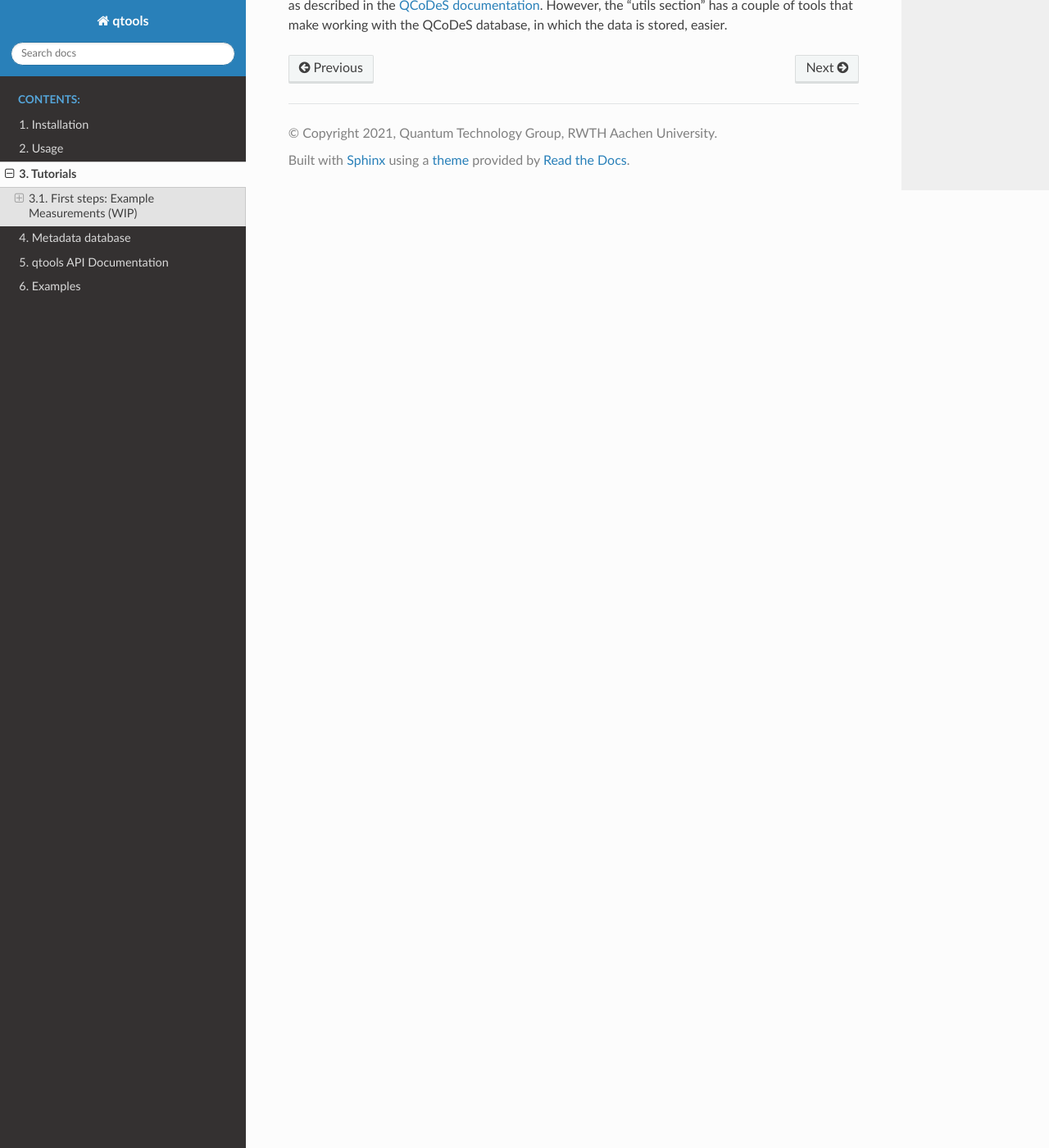
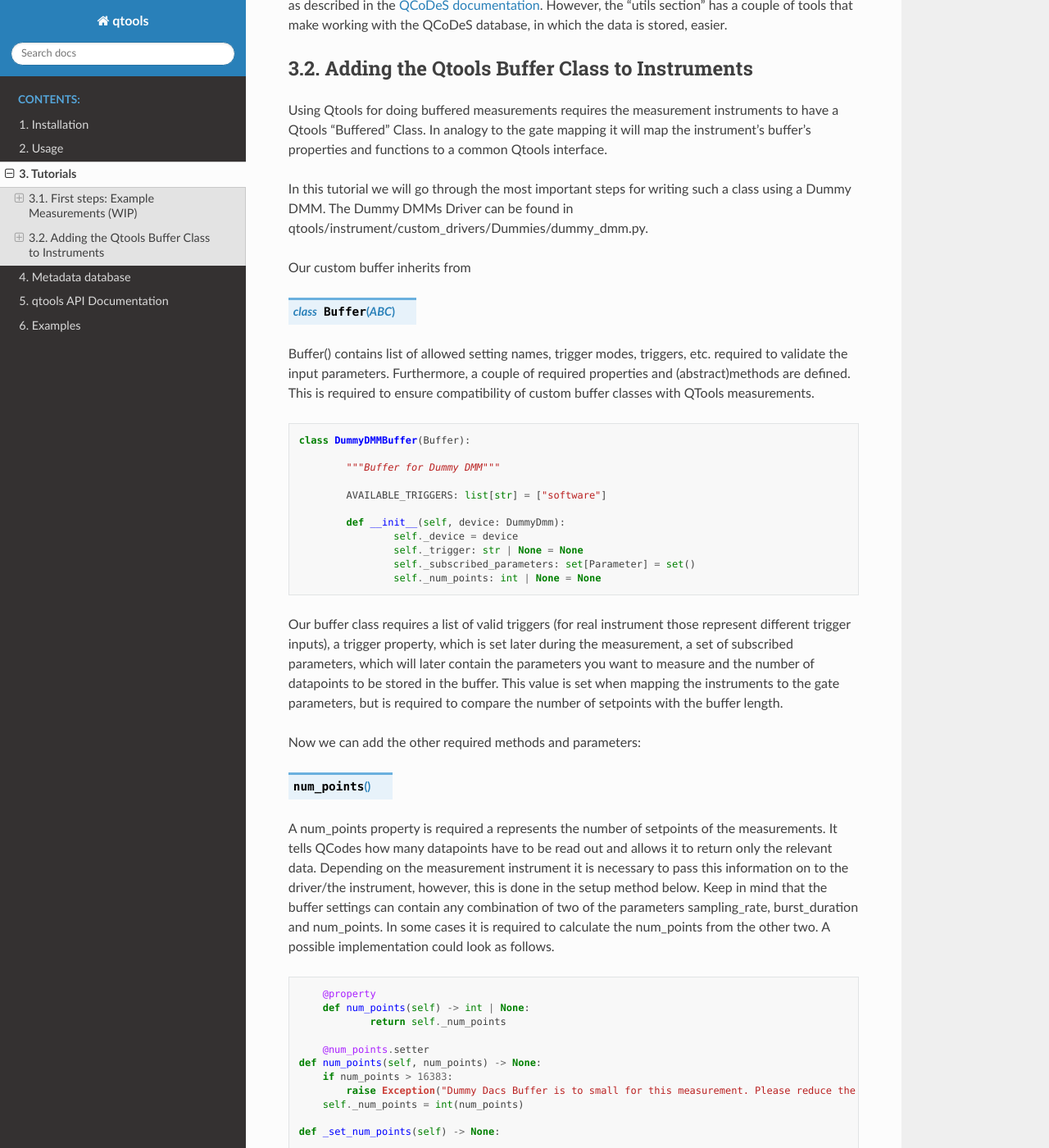
Before and after one commit to qutech/QuMADA, a Sphinx documentation site: the page built from docs/tutorials.rst, in a window 1280 px wide and 1400 px high, scrolled down 8050 px. Shown: the whole window at 82% size. Built offline with Sphinx 7.4.7 and the Read the Docs theme 2.0.0, drawn with Linux system fonts in a browser that asks for light colours; some of the changed text lies outside the part shown.

Commit message:
More documentation, removed some unnecessary imports

```diff
--- a/docs/tutorials.rst
+++ b/docs/tutorials.rst
@@ -319,3 +319,88 @@ Accessing Measurent Data and Plotting the Measurement
 
 Qtools does not have separate live-plotting tool so far, instead you have to use the plottr-inspectr as described in the `QCoDeS documentation <https://qcodes.github.io/Qcodes/examples/plotting/How-to-use-Plottr-with-QCoDeS-for-live-plotting.html>`_.
 However, the "utils section" has a couple of tools that make working with the QCoDeS database, in which the data is stored, easier.
+
+
+
+
+Adding the Qtools Buffer Class to Instruments
+-----------------------------------------------
+
+Using Qtools for doing buffered measurements requires the measurement instruments to have a Qtools "Buffered" Class.
+In analogy to the gate mapping it will map the instrument's buffer's properties and functions to a common Qtools interface.
+
+In this tutorial we will go through the most important steps for writing such a class using a Dummy DMM.
+The Dummy DMMs Driver can be found in qtools/instrument/custom_drivers/Dummies/dummy_dmm.py.
+
+Our custom buffer inherits from
+
+.. py:class:: Buffer(ABC)
+
+Buffer() contains list of allowed setting names, trigger modes, triggers, etc. required to validate the input parameters.
+Furthermore, a couple of required properties and (abstract)methods are defined. This is required to ensure compatibility of custom buffer classes
+with QTools measurements.
+
+.. code-block:: python
+
+	class DummyDMMBuffer(Buffer):
+
+		"""Buffer for Dummy DMM"""
+
+		AVAILABLE_TRIGGERS: list[str] = ["software"]
+
+		def __init__(self, device: DummyDmm):
+			self._device = device
+			self._trigger: str | None = None
+			self._subscribed_parameters: set[Parameter] = set()
+			self._num_points: int | None = None
+
+Our buffer class requires a list of valid triggers (for real instrument those represent different trigger inputs), a trigger property, which is set later during the measurement,
+a set of subscribed parameters, which will later contain the parameters you want to measure and the number of datapoints to be stored in the buffer. This value is set when mapping the instruments
+to the gate parameters, but is required to compare the number of setpoints with the buffer length.
+
+Now we can add the other required methods and parameters:
+
+.. py:function:: num_points
+
+A num_points property is required a represents the number of setpoints of the measurements. It tells QCodes how many datapoints have to be read out and allows
+it to return only the relevant data. Depending on the measurement instrument it is necessary to pass this information on to the driver/the instrument, however, this is done in the setup
+method below.
+Keep in mind that the buffer settings can contain any combination of two of the parameters sampling_rate, burst_duration and num_points.
+In some cases it is required to calculate the num_points from the other two. A possible implementation could look as follows.
+
+.. code-block:: python
+
+	@property
+	def num_points(self) -> int | None:
+		return self._num_points
+
+	@num_points.setter
+    def num_points(self, num_points) -> None:
+        if num_points > 16383:
+            raise Exception("Dummy Dacs Buffer is to small for this measurement. Please reduce the number of data points or the delay")
+        self._num_points = int(num_points)
+
+    def _set_num_points(self) -> None:
+
+        if all(k in self.settings for k in ("sampling_rate", "burst_duration", "num_points")):
+            raise Exception("You cannot define sampling_rate, burst_duration and num_points at the same time")
+        elif self.settings.get("num_points", False):
+            self.num_points = self.settings["num_points"]
+        elif all(k in self.settings for k in ("sampling_rate", "burst_duration")):
+                    self.num_points = int(
+                        np.ceil(self.settings["sampling_rate"] * self.settings["burst_duration"])
+
+.. py:function:: subscribe(self, parameters: list[Parameter]) -> None
+
+We have to tell the Qtools Buffer as well as the instruments which parameters shall be measured. Therefore, we need a subscribe method.
+It requires a list of parameters to add. The subscribe method has to make sure that the chosen parameters are valid (part of the instrument and
+usable in combination with the buffer and each other), tell the measurement instrument to write the parameters' measurement values into its buffer and
+add the parameters to the _subscribed_parameters property of the buffer class.
+
+.. code-block:: python
+
+    def subscribe(self, parameters: list[Parameter]) -> None:
+        assert type(parameters) == list
+        for parameter in parameters:
+            self._device.buffer.subscribe(parameter)
+            self._subscribed_parameters.add(parameter)
```
Also changed, not shown: 2 other files.
